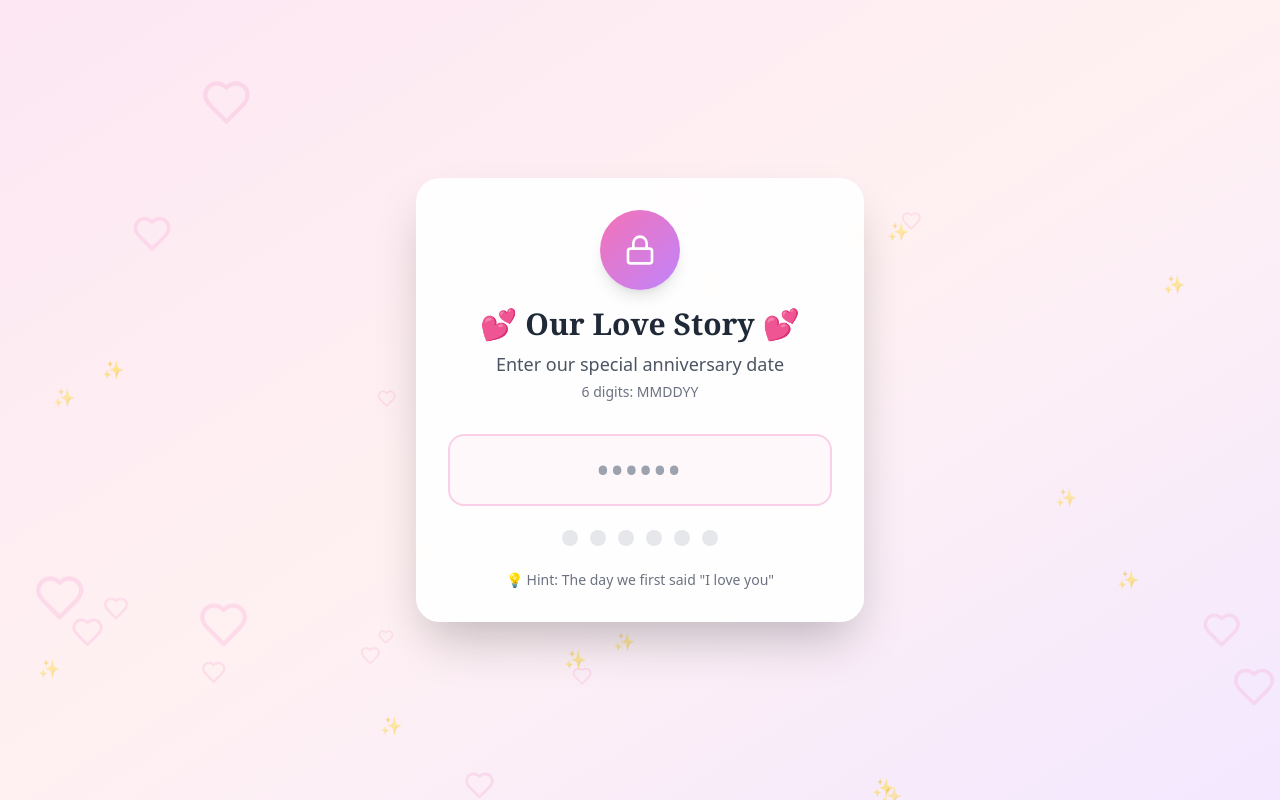
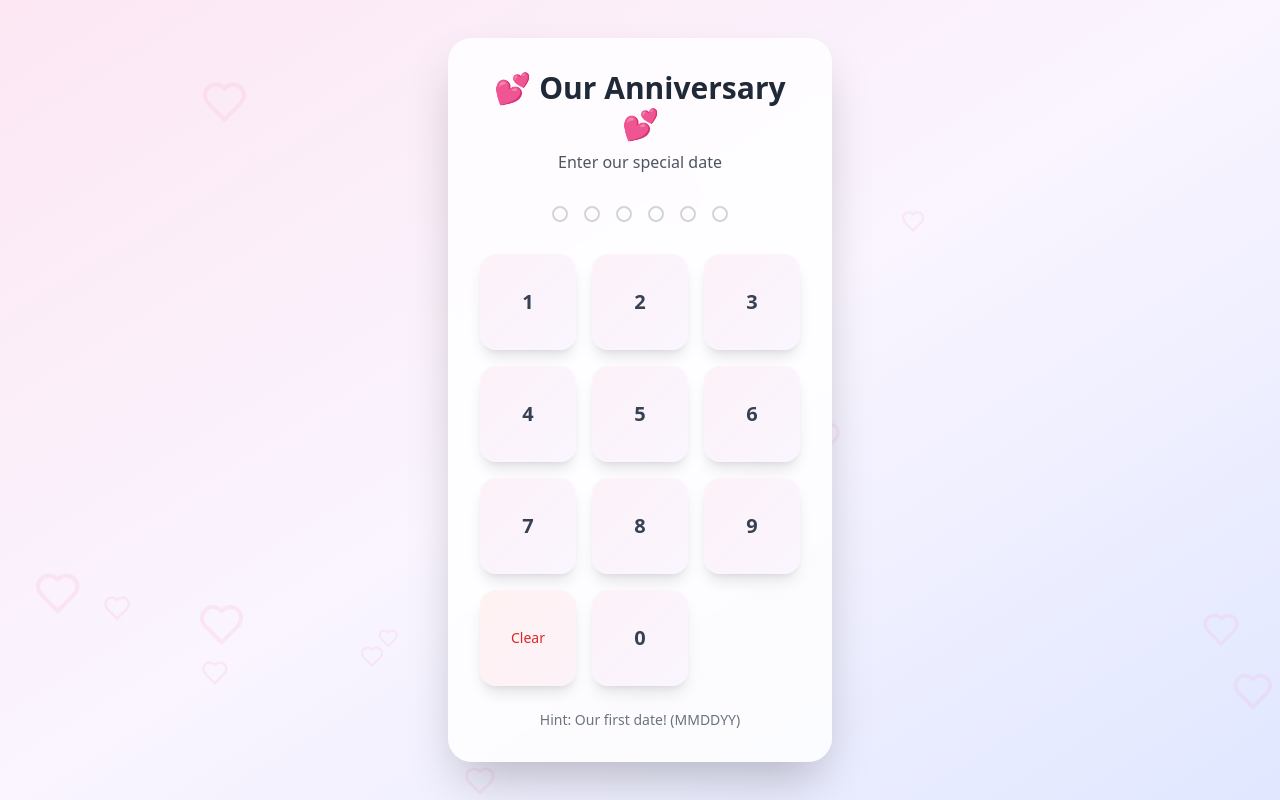
Before and after one commit to FilmThanapol/To-My-Love-Pin, a React (Vite) app: page / in a window 1280 px wide. Built offline with nearby package versions, Linux system fonts and the light colour scheme.

Commit message:
Reverted to commit cc752499b1bd5cdee807ddee04bacfb92ff1d565

```diff
--- a/src/components/PinLockScreen.tsx
+++ /dev/null
@@ -1,197 +0,0 @@
-
-import React, { useState, useEffect } from 'react';
-import { Heart, Lock } from 'lucide-react';
-import { supabase } from '@/integrations/supabase/client';
-
-interface PinLockScreenProps {
-  onUnlock: () => void;
-}
-
-const PinLockScreen = ({ onUnlock }: PinLockScreenProps) => {
-  const [pin, setPin] = useState('');
-  const [attempts, setAttempts] = useState(0);
-  const [isLoading, setIsLoading] = useState(false);
-  const [error, setError] = useState('');
-  const [shake, setShake] = useState(false);
-
-  const errorMessages = [
-    "Oops! Have you forgotten our special date? 💕",
-    "That's not quite right, my love! 💖",
-    "Hmm... think about our first anniversary! 🌹"
-  ];
-
-  const handlePinChange = (e: React.ChangeEvent<HTMLInputElement>) => {
-    const value = e.target.value.replace(/\D/g, '').slice(0, 6);
-    setPin(value);
-    setError('');
-  };
-
-  const validatePin = async () => {
-    if (pin.length !== 6) return;
-
-    setIsLoading(true);
-    try {
-      const { data, error } = await supabase
-        .from('pin_lock')
-        .select('pin_code')
-        .single();
-
-      if (error) {
-        console.error('Error fetching PIN:', error);
-        setError('Something went wrong. Try again! 💔');
-        return;
-      }
-
-      if (data.pin_code === pin) {
-        // Successful unlock
-        onUnlock();
-      } else {
-        // Wrong PIN
-        const newAttempts = attempts + 1;
-        setAttempts(newAttempts);
-
-        if (newAttempts >= 3) {
-          setError("Too many attempts! But I still love you... 😘 Try refreshing!");
-        } else {
-          setError(errorMessages[newAttempts - 1] || errorMessages[0]);
-        }
-
-        setShake(true);
-        setPin('');
-        setTimeout(() => setShake(false), 500);
-      }
-    } catch (err) {
-      console.error('Validation error:', err);
-      setError('Connection error. Try again! 💝');
-    } finally {
-      setIsLoading(false);
-    }
-  };
-
-  useEffect(() => {
-    if (pin.length === 6) {
-      validatePin();
-    }
-  }, [pin]);
-
-  return (
-    <div className="min-h-screen bg-gradient-to-br from-pink-100 via-rose-50 to-purple-100 flex items-center justify-center p-4 relative overflow-hidden">
-      {/* Floating Hearts Background */}
-      {[...Array(20)].map((_, i) => (
-        <Heart
-          key={i}
-          className="absolute text-pink-300 opacity-30 animate-bounce"
-          size={Math.random() * 40 + 15}
-          style={{
-            left: `${Math.random() * 100}%`,
-            top: `${Math.random() * 100}%`,
-            animationDelay: `${Math.random() * 3}s`,
-            animationDuration: `${2 + Math.random() * 3}s`
-          }}
-        />
-      ))}
-
-      {/* Sparkles */}
-      {[...Array(15)].map((_, i) => (
-        <div
-          key={`sparkle-${i}`}
-          className="absolute text-yellow-300 opacity-40 animate-pulse text-lg"
-          style={{
-            left: `${Math.random() * 100}%`,
-            top: `${Math.random() * 100}%`,
-            animationDelay: `${Math.random() * 2}s`,
-          }}
-        >
-          ✨
-        </div>
-      ))}
-
-      <div className={`bg-white/90 backdrop-blur-md rounded-3xl p-8 shadow-2xl max-w-md w-full transform transition-all duration-500 ${
-        shake ? 'animate-bounce' : 'hover:scale-105'
-      }`}>
-        {/* Lock Icon */}
-        <div className="text-center mb-8">
-          <div className="mx-auto w-20 h-20 bg-gradient-to-br from-pink-400 to-purple-400 rounded-full flex items-center justify-center mb-4 shadow-lg">
-            <Lock className="text-white" size={32} />
-          </div>
-          <h1 className="text-3xl font-bold text-gray-800 mb-2 font-serif">💕 Our Love Story 💕</h1>
-          <p className="text-gray-600 text-lg">Enter our special anniversary date</p>
-          <p className="text-sm text-gray-500 mt-1">6 digits: MMDDYY</p>
-        </div>
-
-        {/* PIN Input */}
-        <div className="mb-6">
-          <input
-            type="password"
-            value={pin}
-            onChange={handlePinChange}
-            placeholder="••••••"
-            className="w-full text-center text-3xl font-bold py-4 px-6 rounded-2xl border-2 border-pink-200 focus:border-pink-400 focus:outline-none focus:ring-4 focus:ring-pink-100 transition-all duration-300 bg-pink-50/50 text-gray-800 tracking-widest"
-            maxLength={6}
-            disabled={isLoading || attempts >= 3}
-          />
-        </div>
-
-        {/* PIN Dots Indicator */}
-        <div className="flex justify-center mb-6 space-x-3">
-          {[...Array(6)].map((_, i) => (
-            <div
-              key={i}
-              className={`w-4 h-4 rounded-full transition-all duration-300 ${
-                i < pin.length
-                  ? 'bg-gradient-to-r from-pink-400 to-purple-400 scale-110 shadow-lg'
-                  : 'bg-gray-200'
-              }`}
-            />
-          ))}
-        </div>
-
-        {/* Loading Spinner */}
-        {isLoading && (
-          <div className="flex justify-center mb-4">
-            <div className="animate-spin">
-              <Heart className="text-pink-500" size={24} />
-            </div>
-          </div>
-        )}
-
-        {/* Error Message */}
-        {error && (
-          <div className="text-center mb-4 p-3 bg-red-50 border border-red-200 rounded-lg">
-            <p className="text-red-600 font-medium">{error}</p>
-          </div>
-        )}
-
-        {/* Attempts Counter */}
-        {attempts > 0 && attempts < 3 && (
-          <div className="text-center mb-4">
-            <p className="text-pink-600 text-sm">
-              {3 - attempts} attempts remaining
-            </p>
-          </div>
-        )}
-
-        {/* Hint */}
-        <div className="text-center">
-          <p className="text-gray-500 text-sm">
-            💡 Hint: The day we first said "I love you"
-          </p>
-        </div>
-
-        {/* Refresh Button for locked state */}
-        {attempts >= 3 && (
-          <div className="text-center mt-4">
-            <button
-              onClick={() => window.location.reload()}
-              className="px-6 py-2 bg-gradient-to-r from-pink-400 to-purple-400 text-white rounded-full hover:from-pink-500 hover:to-purple-500 transition-all duration-300 shadow-lg hover:shadow-xl"
-            >
-              Try Again 💕
-            </button>
-          </div>
-        )}
-      </div>
-    </div>
-  );
-};
-
-export default PinLockScreen;
--- a/src/integrations/supabase/types.ts
+++ b/src/integrations/supabase/types.ts
@@ -9,24 +9,7 @@ export type Json =
 export type Database = {
   public: {
     Tables: {
-      pin_lock: {
-        Row: {
-          created_at: string
-          id: string
-          pin_code: string
-        }
-        Insert: {
-          created_at?: string
-          id?: string
-          pin_code: string
-        }
-        Update: {
-          created_at?: string
-          id?: string
-          pin_code?: string
-        }
-        Relationships: []
-      }
+      [_ in never]: never
     }
     Views: {
       [_ in never]: never
--- a/src/pages/Index.tsx
+++ b/src/pages/Index.tsx
@@ -2,7 +2,7 @@
 import React, { useState, useEffect } from 'react';
 import AOS from 'aos';
 import 'aos/dist/aos.css';
-import PinLockScreen from '../components/PinLockScreen';
+import PinScreen from '../components/PinScreen';
 import PhotoSlideshow from '../components/PhotoSlideshow';
 import LoveTimeline from '../components/LoveTimeline';
 import LoveLetter from '../components/LoveLetter';
@@ -57,7 +57,7 @@ const Index = () => {
   };
 
   if (!isUnlocked) {
-    return <PinLockScreen onUnlock={handleUnlock} />;
+    return <PinScreen onUnlock={handleUnlock} />;
   }
 
   if (showCelebration) {
```
Also changed, not shown: 1 other file (tests, documents, lock files or other folders).
